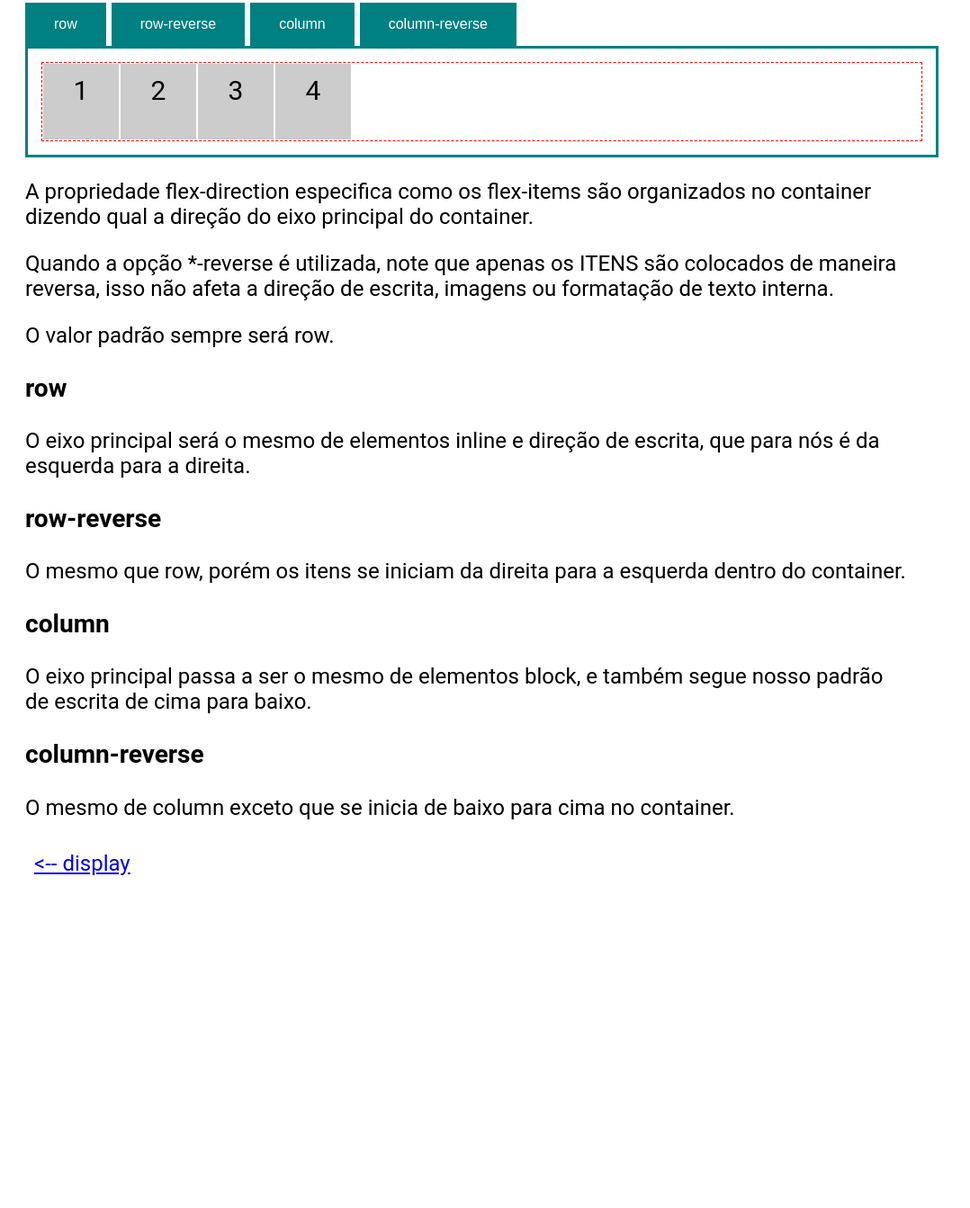
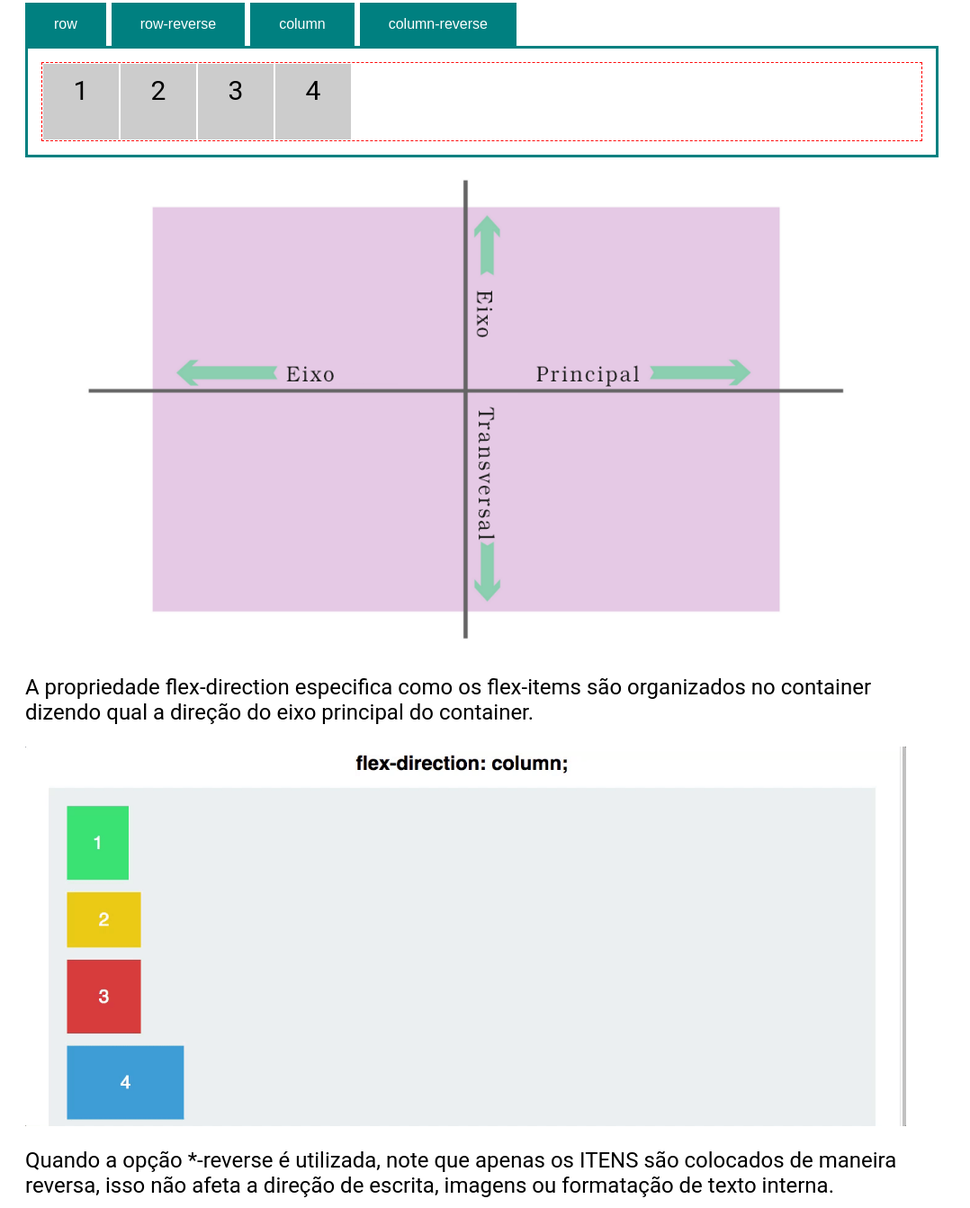
Before and after one commit to tbfreitas/curso-front-end, a website: page flex/flex-direction.html in a window 1280 px wide. Shown: the part 97-1440 px from the top of the page at 90% size, without its empty margins (0-1078 px from the left). Before the commit the page ends 1081 px from the top, so only its background shows below. Drawn offline with Linux system fonts and the light colour scheme.

Commit message:
gifs didaticos

```diff
--- a/flex/flex-direction.html
+++ b/flex/flex-direction.html
@@ -23,9 +23,11 @@
                 </div>
         </div>
     </div>
+    <img src="img/flexdirection.png"/>
     <p>A propriedade flex-direction especifica como os flex-items são organizados no container
         dizendo qual a direção do eixo principal do container.
     </p>
+    <img src="img/flexdirection3.gif" />
     <p>Quando a opção *-reverse é utilizada, note que apenas os ITENS são colocados de maneira reversa, isso não afeta
         a direção de escrita, imagens ou formatação de texto interna.
     </p>
@@ -38,7 +40,10 @@
     <p>O eixo principal passa a ser o mesmo de elementos block, e também segue nosso padrão de escrita de cima para baixo.</p>
     <h3>column-reverse</h3>
     <p>O mesmo de column exceto que se inicia de baixo para cima no container.</p>
-    <a style="float: left; margin: 10px" href="./introdução.html"><-- display </a>
+    <img src="img/flexdirection2.gif" />
+    <footer>
+        <a style="float: left; margin: 10px" href="./introdução.html"><-- display </a>
+    </footer>
     </body>
 
 <script>
--- a/flex/styles.css
+++ b/flex/styles.css
@@ -1,6 +1,7 @@
 html {
     font-family: 'Roboto', serif;
     font-size: 1.5rem;
+
 }
 
 button{
@@ -22,6 +23,7 @@ button{
 
 .parent {
     border: dashed red 1px;
+    transition: all 1s ease;
 }
 
 .flex {
@@ -74,3 +76,8 @@ h1, h2 {
 body {
     padding: 20px;
 }
+
+img {
+    max-width: 80%;
+    height: auto;
+}
```
Also changed, not shown: flex/introdução.html (+5 -2 lines), flex/img/flexdirection.png (added), flex/img/flexdirection3.gif (added), 3 other files.
